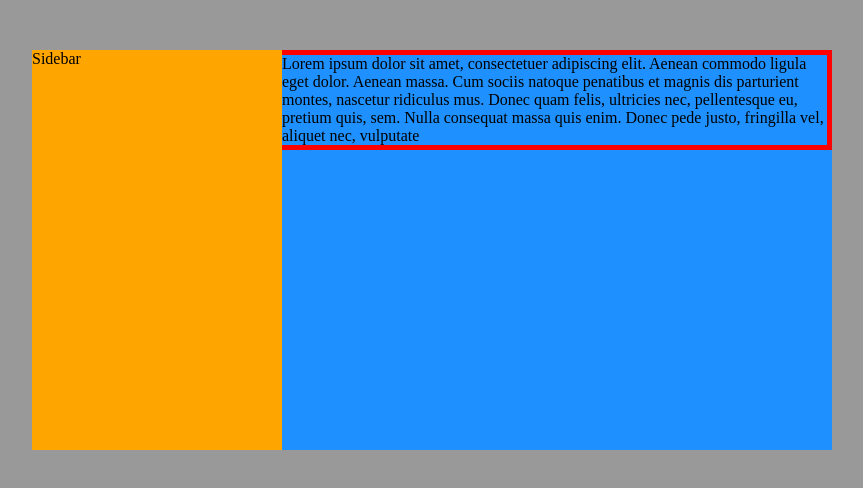
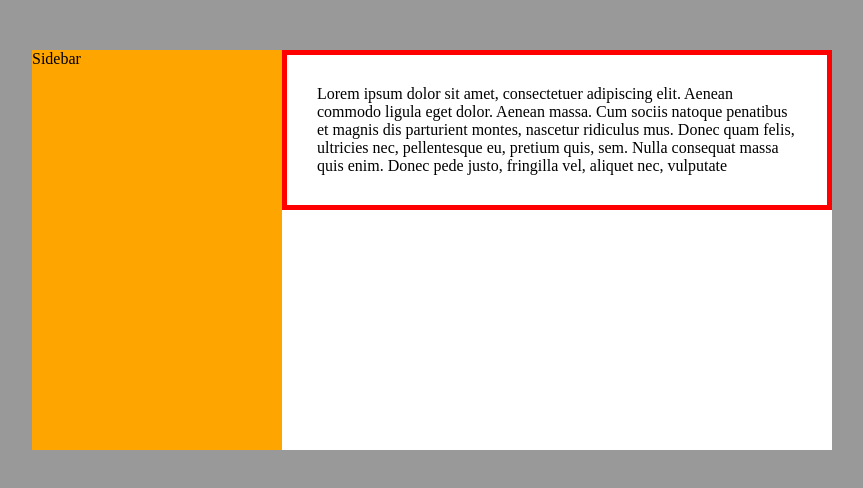
Before and after one commit to leesulgi66/htmlCss, a plain HTML site: page htmlcss-s01e06/index.html in a window 1280 px wide. Shown: the whole page, without its empty margins (208-1071 px from the left). Drawn offline with Linux system fonts and the light colour scheme.

Commit message:
float2 - overflow:hidden;을 통한 contents구분

```diff
--- a/htmlcss-s01e06/style.css
+++ b/htmlcss-s01e06/style.css
@@ -11,7 +11,7 @@ body {
 }
 
 .wrapper {
-    background-color: dodgerblue;
+    background-color: white;
     width: 800px;
     margin: 50px auto;
     /* display: flow-root; root는 float의 높이를 알 수 있기때문에 float의 문제를 해결할 수 있다. 하지만 문법상 호환이슈가 있을 수 있다. */
@@ -27,4 +27,7 @@ body {
 
 .contents {
     border: 5px solid red;
+    padding: 30px;
+    /* display: flow-root; */
+    overflow: hidden; /* sidebar와 contents를 구분 하기 위해 사용 */
 }
```
